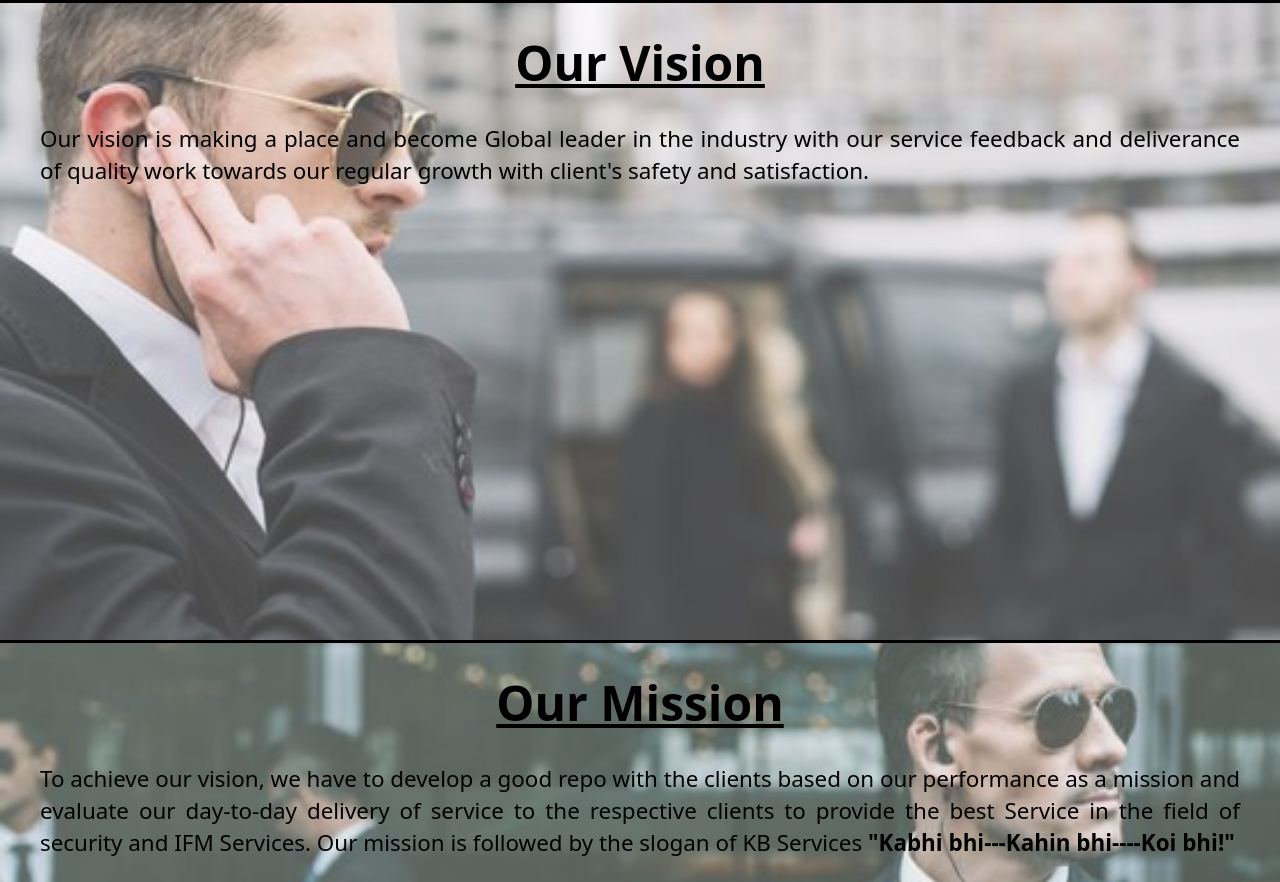
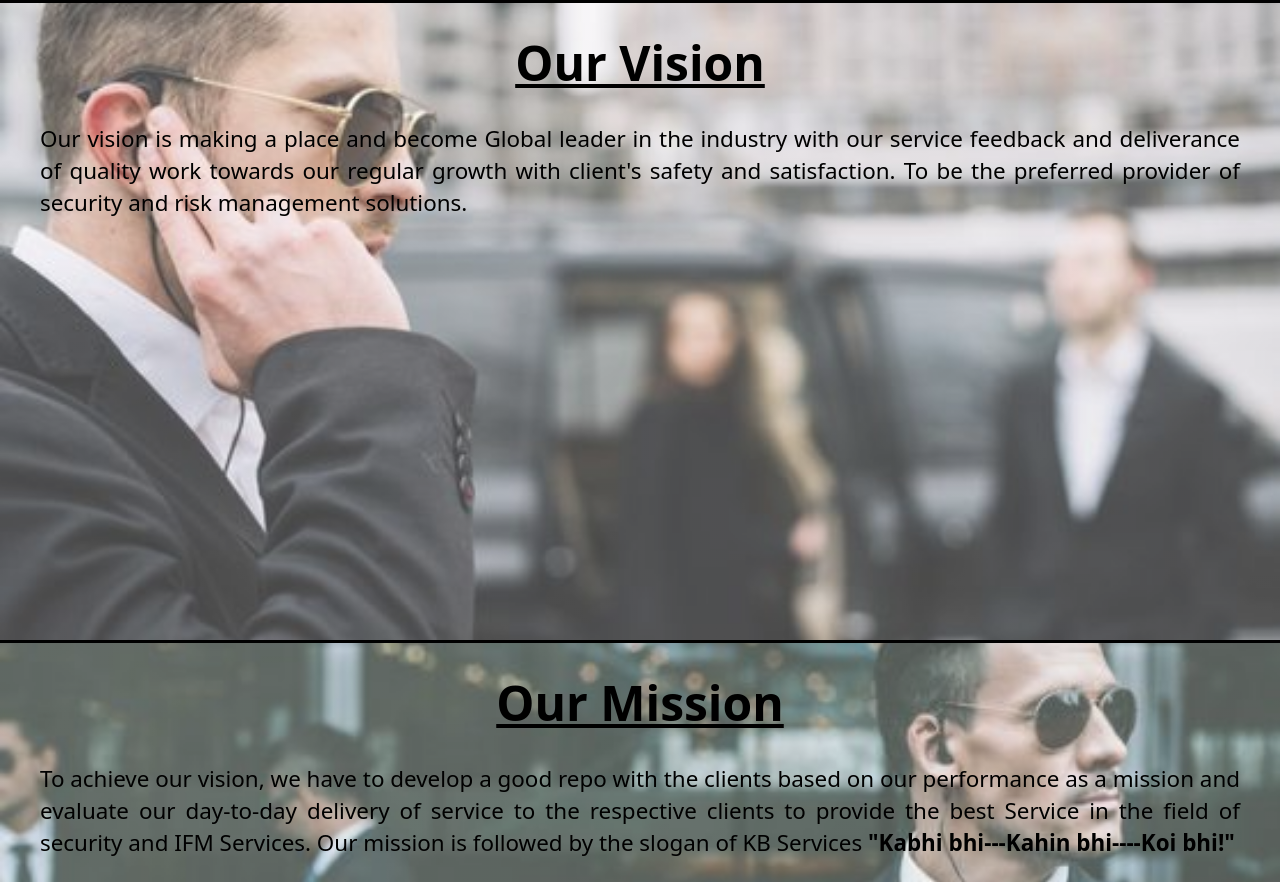
Before and after one commit to D3vilGhost/test, a website: page index.html in a window 1280 px wide. Shown: the part 1452-2334 px from the top of the page. Drawn offline with Linux system fonts and the light colour scheme.

Commit message:
final commit

```diff
--- a/index.html
+++ b/index.html
@@ -1,5 +1,6 @@
 <!DOCTYPE html>
 <html lang="en">
+
 <head>
     <meta charset="UTF-8">
     <meta name="viewport" content="width=device-width, initial-scale=1.0">
@@ -7,6 +8,7 @@
     <link rel="shortcut icon" href="./public/logo.png" type="image/x-icon">
     <link rel="stylesheet" href="./output.css">
 </head>
+
 <body>
     <!-- Navbar -->
     <div class="m-0 p-5 bg-neutral-950 text-white">
@@ -78,7 +80,8 @@
             <div class="section-heading">Our Vision</div>
             <div class="content">
                 Our vision is making a place and become Global leader in the industry with our service feedback and
-                deliverance of quality work towards our regular growth with client's safety and satisfaction.
+                deliverance of quality work towards our regular growth with client's safety and satisfaction. To be the
+                preferred provider of security and risk management solutions.
             </div>
         </div>
         <div id="mission" class="section">
@@ -143,7 +146,7 @@
             </div>
         </div>
         <iframe
-            src="https://www.google.com/maps/embed?pb=!1m18!1m12!1m3!1d3558.698796573191!2d75.71866237422002!3d26.88130916144159!2m3!1f0!2f0!3f0!3m2!1i1024!2i768!4f13.1!3m3!1m2!1s0x396db4cec745f9e9%3A0xac4cf8d12bdb29cb!2s190-A%2C%20Ajmer%20Rd%2C%20Ekta%20Nagar%20C%2C%20Heerapura%2C%20Heerawala%2C%20Jaipur%2C%20Rajasthan%20302024!5e0!3m2!1sen!2sin!4v1718092545685!5m2!1sen!2sin"
+            src="https://www.google.com/maps/embed?pb=!1m14!1m8!1m3!1d3558.317845187194!2d75.7155250757933!3d26.8934060058445!3m2!1i1024!2i768!4f13.1!3m3!1m2!1s0x396db4b361bc4511%3A0x5a695f329eb95ab0!2s190%20A%2C%20Ekta%20Nagar%20C%2C%20Ward%20Number%2018%2C%20Jaipur%2C%20Rajasthan%20302021!5e0!3m2!1sen!2sin!4v1718270429154!5m2!1sen!2sin"
             style="border:0; border-radius:4px;" allowfullscreen="" loading="lazy"
             referrerpolicy="no-referrer-when-downgrade"></iframe>
     </div>
--- a/input.css
+++ b/input.css
@@ -75,6 +75,4 @@
         background-position:center;
     }
 
-
-
 }
```
Also changed, not shown: public/services.png, 1 other file.
